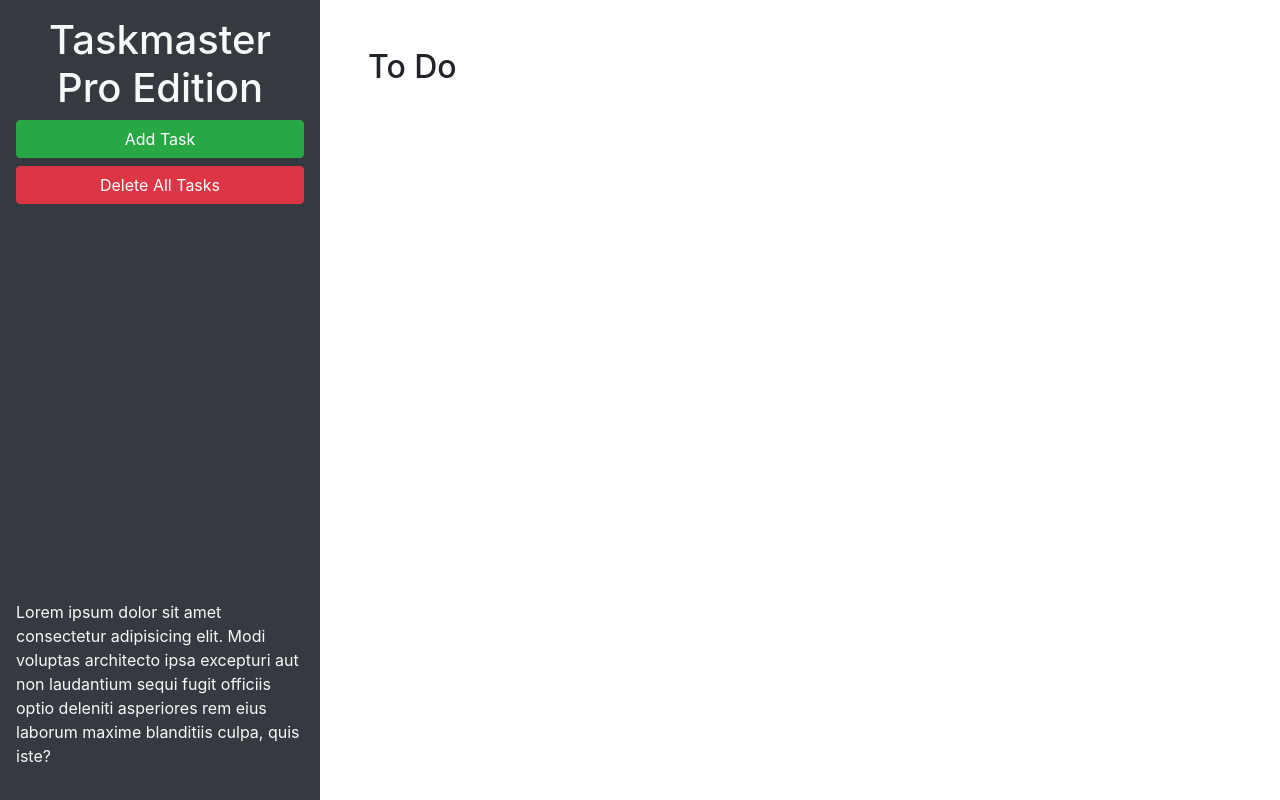
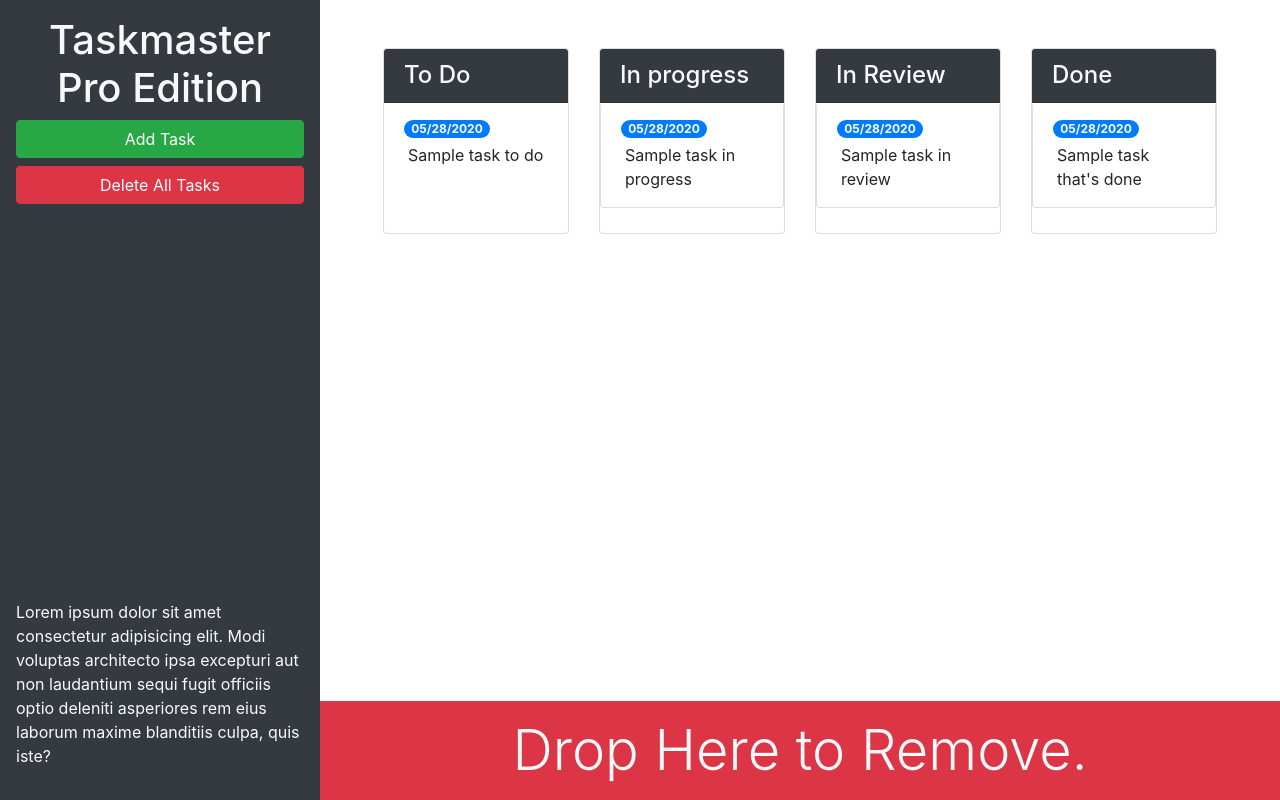
Before and after one commit to Yuleni1/taskmaster-pro, a plain HTML site: page taskmaster-starter/index.html in a window 1280 px wide. Drawn offline with nearby package versions, Linux system fonts and the light colour scheme.

Commit message:
added bootstrap classes

```diff
--- a/taskmaster-starter/index.html
+++ b/taskmaster-starter/index.html
@@ -13,20 +13,95 @@
 <body>
 
   <div class="row min-vh-100 no-gutters">
-    <header class="col-12 col-lg-3 bg-dark text-light d-flex flex-column p-4 p-lg-3">
+    <header class="col-12 col-lg-3 bg-dark text-light sticky-top d-flex flex-column p-4 p-lg-3">
       <h1 class="text-center">Taskmaster Pro Edition</h1>
       <button id="create-task" class="btn btn-block btn-success" data-toggle="modal" data-target="#task-form-modal">Add
         Task</button>
       <button id="remove-tasks" class="btn btn-block btn-danger">Delete All Tasks</button>
-      <p class="mt-auto">Lorem ipsum dolor sit amet consectetur adipisicing elit. Modi voluptas architecto ipsa
+      <p class="mt-auto d-none d-lg-block">Lorem ipsum dolor sit amet consectetur adipisicing elit. Modi voluptas architecto ipsa
         excepturi aut non
         laudantium sequi fugit officiis optio deleniti asperiores rem eius laborum maxime blanditiis culpa, quis iste?
       </p>
     </header>
-    <main class="col-12 col-lg-9">
-      <div class="m-5">
+    <!--This is what you need to do to make a grid <main class="col-12 col-lg-9">
+      <div class="m-5 row justify-content-around">
+        <div class = "col">
         <h2>To Do</h2>
         <ul id="list-toDo" class="list-group"> </ul>
+      </div>
+      </div> -->
+
+    <main class="col-12 col-lg-9 d-flex flex-column">
+      <div class="m-5 row justify-content-around">
+
+        <!--todo start-->
+        <div class="col-12 col-md-6 col-xl-3 mb-3">
+          <div class="card">
+            <h4 class="card-header bg-dark text-light">
+              To Do
+            </h4>
+            <ul id="list-toDo" class="list-group list-group-flush">
+              <li class="list-group-item">
+                <span class="badge badge-primary badge-pill">05/28/2020</span>
+                <p class="m-1">Sample task to do</p>
+              </li>
+            </ul>
+          </div>
+        </div>
+      <!--todo ends-->
+      <!--in progress start -->
+      <div class="col-12 col-md-6 col-xl-3 mb-3">
+        <div class="card">
+       <h4 class="card-header bg-dark text-light">
+
+          In progress
+        </h4>
+        <ul id="list-inProgress" class="list-group">
+          <li class="list-group-item">
+            <span class="badge badge-primary badge-pill">05/28/2020</span>
+              <p class="m-1">Sample task in progress</p>
+          </li>
+        </ul>
+      </div>
+      </div>
+        <!-- in progress end -->
+
+         <!-- in review start -->
+  <div class="col-12 col-md-6 col-xl-3 mb-3">
+    <div class="card">
+   <h4 class="card-header bg-dark text-light">
+     In Review
+    </h4>
+    <ul id="list-inReview" class="list-group">
+      <li class="list-group-item">
+        <span class="badge badge-primary badge-pill">05/28/2020</span>
+          <p class="m-1">Sample task in review</p>
+      </li>
+    </ul>
+  </div>
+</div>
+  <!-- in review end -->
+  <!-- done start -->
+  <div class="col-12 col-md-6 col-xl-3 mb-3">
+    <div class="card">
+   <h4 class="card-header bg-dark text-light">
+     Done
+    </h4>
+    <ul id="list-done" class="list-group">
+      <li class="list-group-item">
+        <span class="badge badge-primary badge-pill">05/28/2020</span>
+          <p class="m-1">Sample task that's done</p>
+      </li>
+    </ul>
+  </div>
+</div>
+  <!-- done end -->
+      </div>
+
+      <div id="trash" class="mt-auto">
+        <div class=" w-100 bg-danger p-3 text-center text-light display-4">
+          Drop Here to Remove.
+        </div>
       </div>
     </main>
   </div>
@@ -46,11 +121,11 @@
           <form>
             <div class="form-group">
               <label for="modalTaskDescription">Task description</label>
-              <textarea id="modalTaskDescription" rows="3"></textarea>
+              <textarea  id="modalTaskDescription" rows="3" class="form-control"></textarea>
             </div>
             <div class="form-group">
               <label for="modalDueDate">Due date</label>
-              <input type="text" id="modalDueDate" placeholder="mm/dd/yyyy" autocomplete="off" />
+              <input type="text" class="form-control"  id="modalDueDate" placeholder="mm/dd/yyyy" autocomplete="off" />
             </div>
           </form>
         </div>
```
